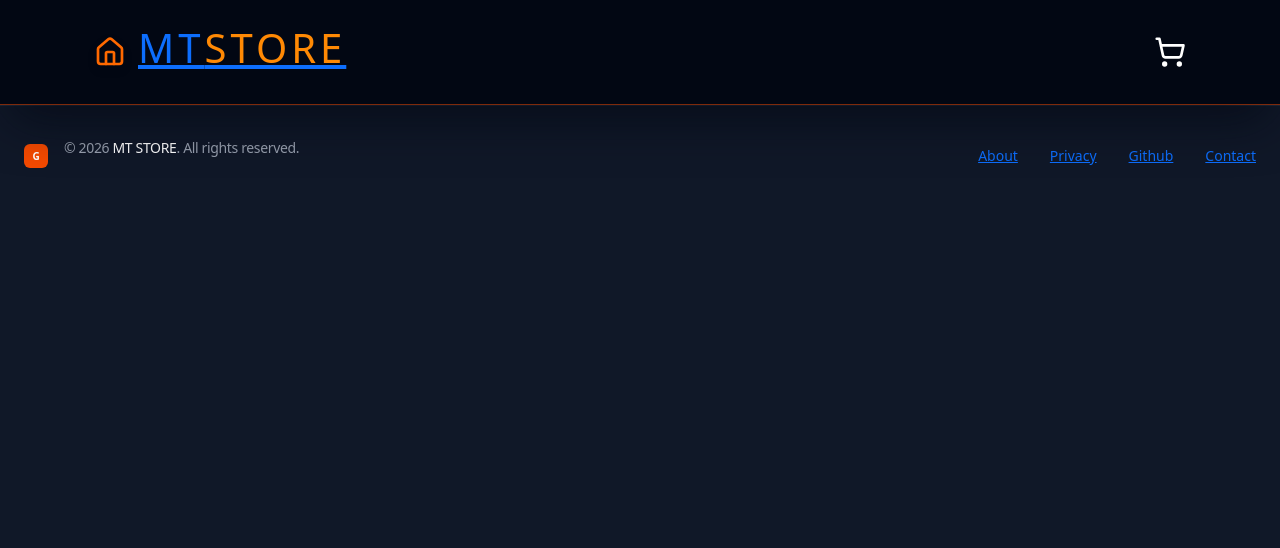
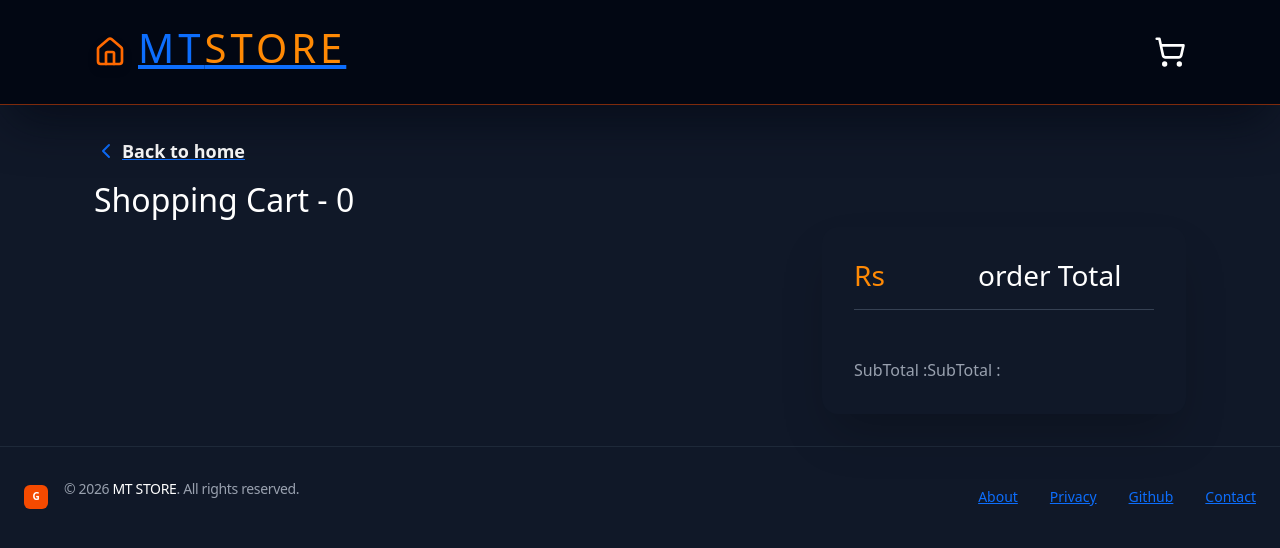
Before and after one commit to brian4521/Ecommerce-Project, a React (Vite) app: page /cart in a window 1280 px wide. Shown: the top 548 px of the page. Built offline with nearby package versions, Linux system fonts and the light colour scheme.

Commit message:
getting started with the cart page

```diff
--- a/src/components/Cartitem.jsx
+++ b/src/components/Cartitem.jsx
@@ -1,7 +1,7 @@
 import React from "react";
 
-const Cartitem = () => {
-  return <div>Cartitem</div>;
+const Cartitem = ({ CartItem }) => {
+  return <div className="text-white">Cartitem</div>;
 };
 
 export default Cartitem;
--- a/src/context/CartContext.jsx
+++ b/src/context/CartContext.jsx
@@ -11,15 +11,12 @@ const CartContextProvider = ({ children }) => {
   const addCart = (product) => {
     console.log(product);
     setcart((prevCart) => {
-      const existingItem = prevCart.find((item) => item.id == product.id);
+      const existingItem = prevCart.find((item) => item.id == product.id); //always use return in {}
       if (existingItem) {
-        return prevCart.map(
-          (
-            item, //remenber use
-          ) =>
-            item.id == product.id
-              ? { ...item, quantity: item.quantity + 1 }
-              : item,
+        return prevCart.map((item) =>
+          item.id == product.id
+            ? { ...item, quantity: item.quantity + 1 }
+            : item,
         );
       } else {
         return [...prevCart, { ...product, quantity: 1 }];
--- a/src/pages/Cart.jsx
+++ b/src/pages/Cart.jsx
@@ -1,7 +1,49 @@
 import React from "react";
+import { useCart } from "../context/CartContext";
+import { ShoppingCart, ChevronLeft, Zap } from "lucide-react";
+import { Link } from "react-router-dom";
+import Cartitem from "../components/Cartitem";
 
 const Cart = () => {
-  return <div></div>;
+  const { cart, cartTotal } = useCart();
+  console.log("here cart item are: ", cart);
+  return (
+    <div>
+      <div className="container mx-auto px-4 md:px-8 pt-8 mb-8">
+        <div className="flex items-center mb-3 ">
+          <Link
+            to={"/"}
+            className="flex items-center text-gray-400 hover:text-orange-400 transition duration-150 font-semibold text-lg"
+          >
+            <ChevronLeft className="w-6 h-6 mr-1"></ChevronLeft>
+            <span className="text-white ">Back to home</span>
+          </Link>
+        </div>
+        <h2 className="text-white text-4xl font-extrabold ">
+          Shopping Cart - {useCart().cartCount}
+        </h2>
+        <div className="grid grid-cols-1 lg:grid-cols-3">
+          <div className="lg:col-span-2 space-y-4">
+            {cart.map((item) => (
+              <Cartitem key={item.id} cartItem={item} />
+            ))}
+          </div>
+          <div className="lg:col-span-1 p-8 bg-gray-900 rounded-2xl shadow-2xl border-1-4 sticky top-20 h-fit border-gray-800">
+            <h3 className="text-3xl font-bold text-white mb-5 border-b border-y-gray-700 pb-3 flex items-center space-x-2">
+              <div className="flex justify-between">
+                <span className="w-6 h-6 text-orange-400 mr-25">Rs</span>
+                <span className="text-white">order Total</span>
+              </div>
+            </h3>
+            <div className="space-y-4 text-gray-400">
+              <span>SubTotal :</span>
+              <span>SubTotal :</span>
+            </div>
+          </div>
+        </div>
+      </div>
+    </div>
+  );
 };
 
 export default Cart;
```
